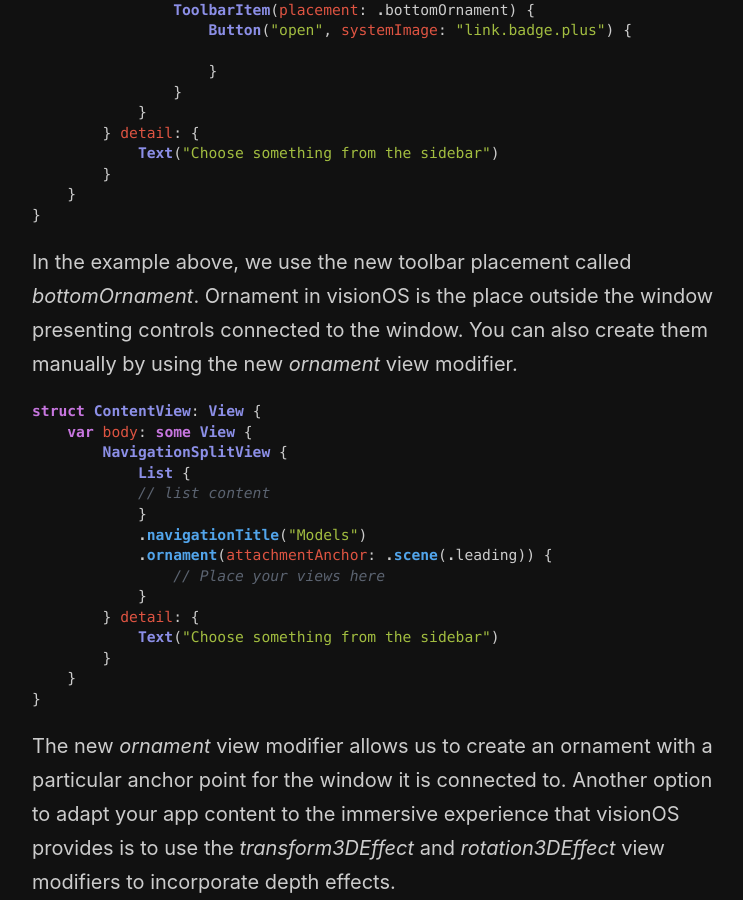
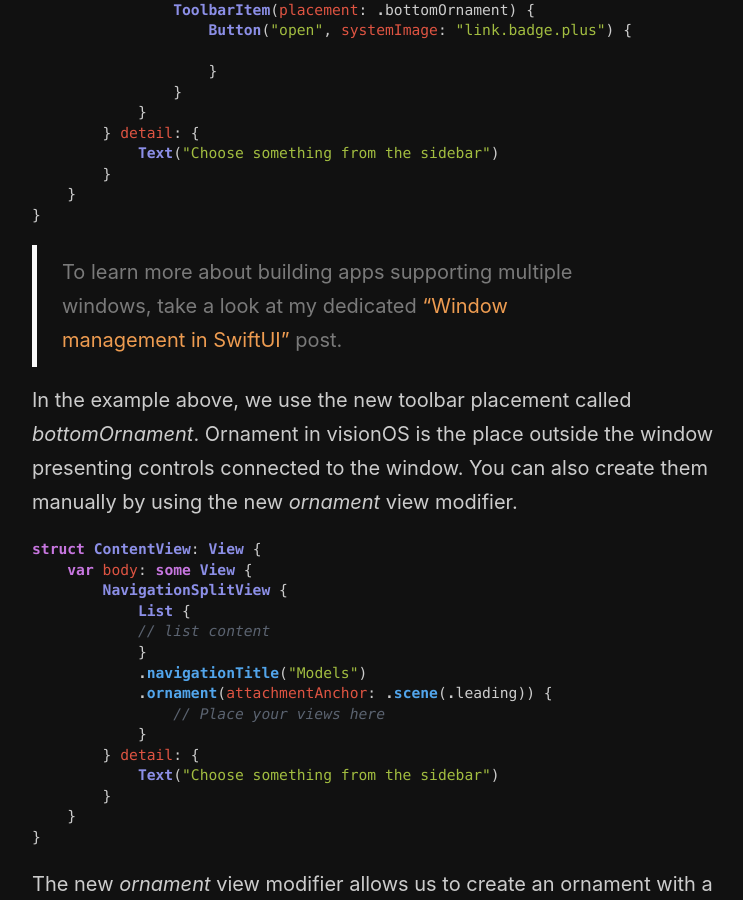
Before and after one commit to mecid/mecid.github.io, a Jekyll site: the page built from _posts/2024-01-23-introducing-swiftui-on-visionOS.md, in a window 1280 px wide and 900 px high, scrolled down 1124 px. Shown: the whole window, without its empty margins (258-1001 px from the left). Built offline with Jekyll 4.4.1, drawn with Linux system fonts in a browser that asks for light colours.

Commit message:
reference post added to the visionOS post

````diff
--- a/_posts/2024-01-23-introducing-swiftui-on-visionOS.md
+++ b/_posts/2024-01-23-introducing-swiftui-on-visionOS.md
@@ -39,6 +39,8 @@ struct ContentView: View {
     }
 }
 ```
+
+> To learn more about building apps supporting multiple windows, take a look at my dedicated ["Window management in SwiftUI"](/2022/11/02/window-management-in-swiftui/) post.
 
 In the example above, we use the new toolbar placement called *bottomOrnament*. Ornament in visionOS is the place outside the window presenting controls connected to the window. You can also create them manually by using the new *ornament* view modifier.
 
````
